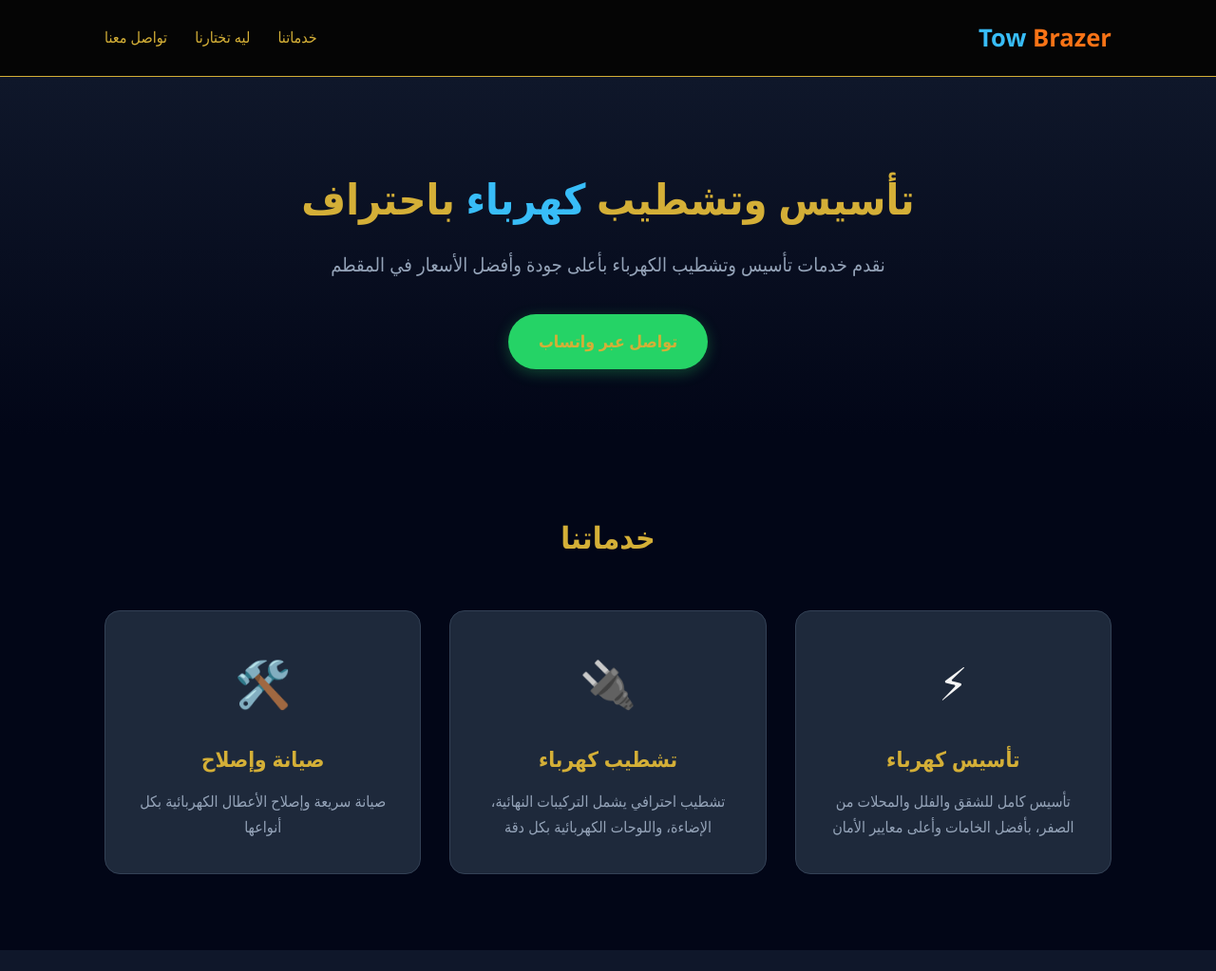
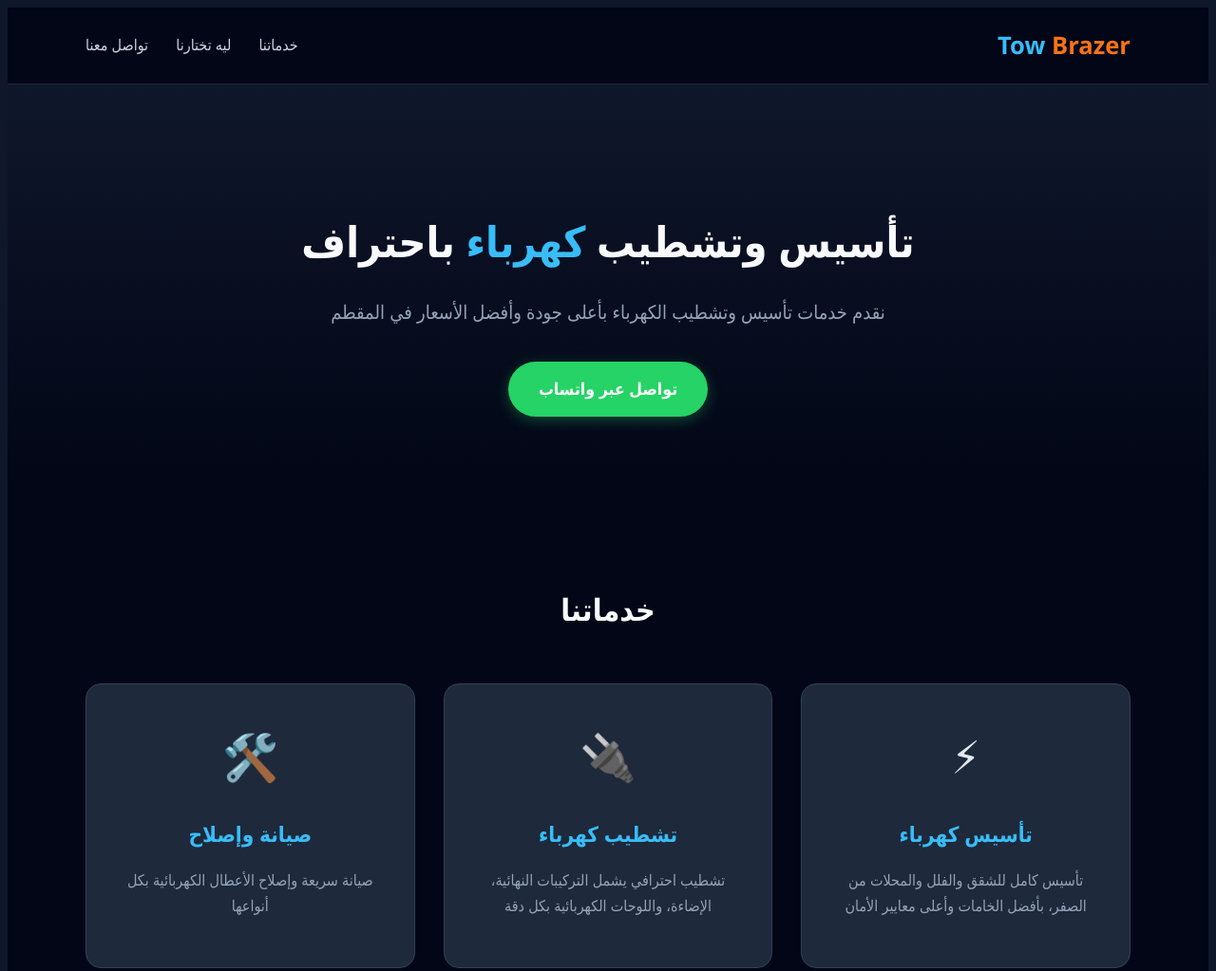
Before and after one commit to ykj4689ztj-spec/tow-brazer, a plain HTML site: page index.html in a window 1280 px wide. Shown: the top 1023 px of the page at 95% size. Drawn offline with Linux system fonts and the light colour scheme.

Commit message:
Update index.html

```diff
--- a/index.html
+++ b/index.html
@@ -6,31 +6,6 @@
   <title>Tow Brazer | تأسيس وتشطيب كهرباء</title>
   <style>
 
-:root {
-  --gold: #d4af37;
-  --gold-light: #f5d76e;
-  --black: #080808;
-}
-
-body {
-  background: #080808 !important;
-  color: #f5f5f5 !important;
-}
-
-header {
-  background: #050505 !important;
-  border-bottom: 1px solid #d4af37 !important;
-}
-
-h1, h2, h3 {
-  color: #d4af37 !important;
-}
-
-a {
-  color: #d4af37 !important;
-}
-
-button {
   background: #d4af37 !important;
   color: #080808 !important;
 }
```
